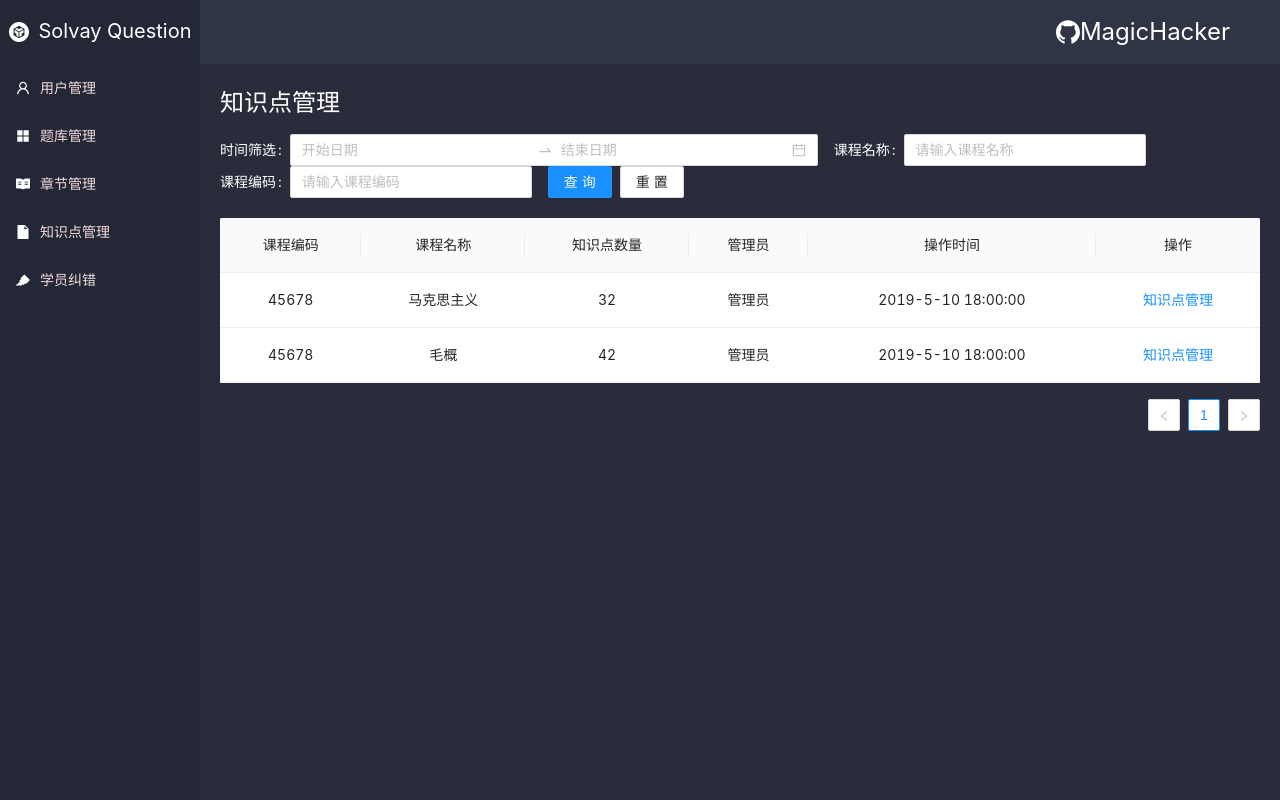
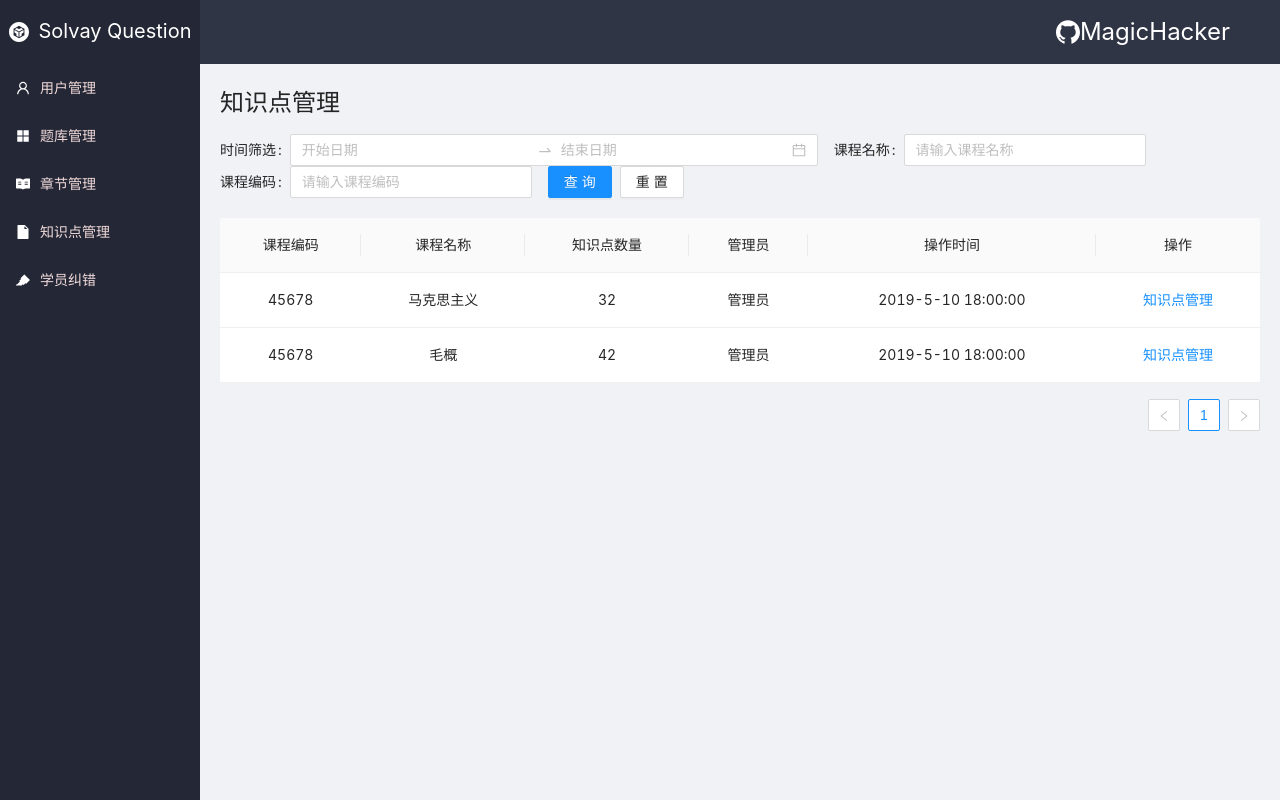
Before and after one commit to MagicHacker/Solvay-Question, a React app: page /#/homepage/knowledgeManage in a window 1280 px wide. Built offline with nearby package versions, Linux system fonts and the light colour scheme.

Commit message:
feat: 整体修改字体颜色

```diff
--- a/src/pages/chapterManage/index.less
+++ b/src/pages/chapterManage/index.less
@@ -9,9 +9,6 @@
   }
   .chapter_manage_search {
     margin-top: 10px;
-    label {
-      color: #fff;
-    }
   }
   .chapter_manage_table {
     margin-top: 20px;
--- a/src/pages/homePage/index.less
+++ b/src/pages/homePage/index.less
@@ -46,8 +46,4 @@
       }
     }
   }
-  .homepage_content {
-    background-color: #2a2c3c;
-    color: #fff;
-  }
 }
--- a/src/pages/knowledgeManage/index.less
+++ b/src/pages/knowledgeManage/index.less
@@ -9,9 +9,6 @@
   }
   .knowledge_manage_search {
     margin-top: 10px;
-    label {
-      color: #fff;
-    }
   }
   .knowledge_manage_table {
     margin-top: 20px;
--- a/src/pages/questionManage/index.less
+++ b/src/pages/questionManage/index.less
@@ -9,9 +9,6 @@
   }
   .question_manage_search {
     margin-top: 10px;
-    label {
-      color: #fff;
-    }
   }
   .question_manage_table {
     margin-top: 20px;
--- a/src/pages/studentError/index.less
+++ b/src/pages/studentError/index.less
@@ -9,9 +9,6 @@
   }
   .student_error_search {
     margin-top: 10px;
-    label {
-      color: #fff;
-    }
   }
   .student_error_tabs {
     margin-top: 40px;
--- a/src/pages/userManage/index.less
+++ b/src/pages/userManage/index.less
@@ -8,9 +8,6 @@
     font-size: 24px;
   }
   .user_manage_search {
-    label {
-      color: #fff;
-    }
   }
   .user_manage_table {
     margin-top: 20px;
```
